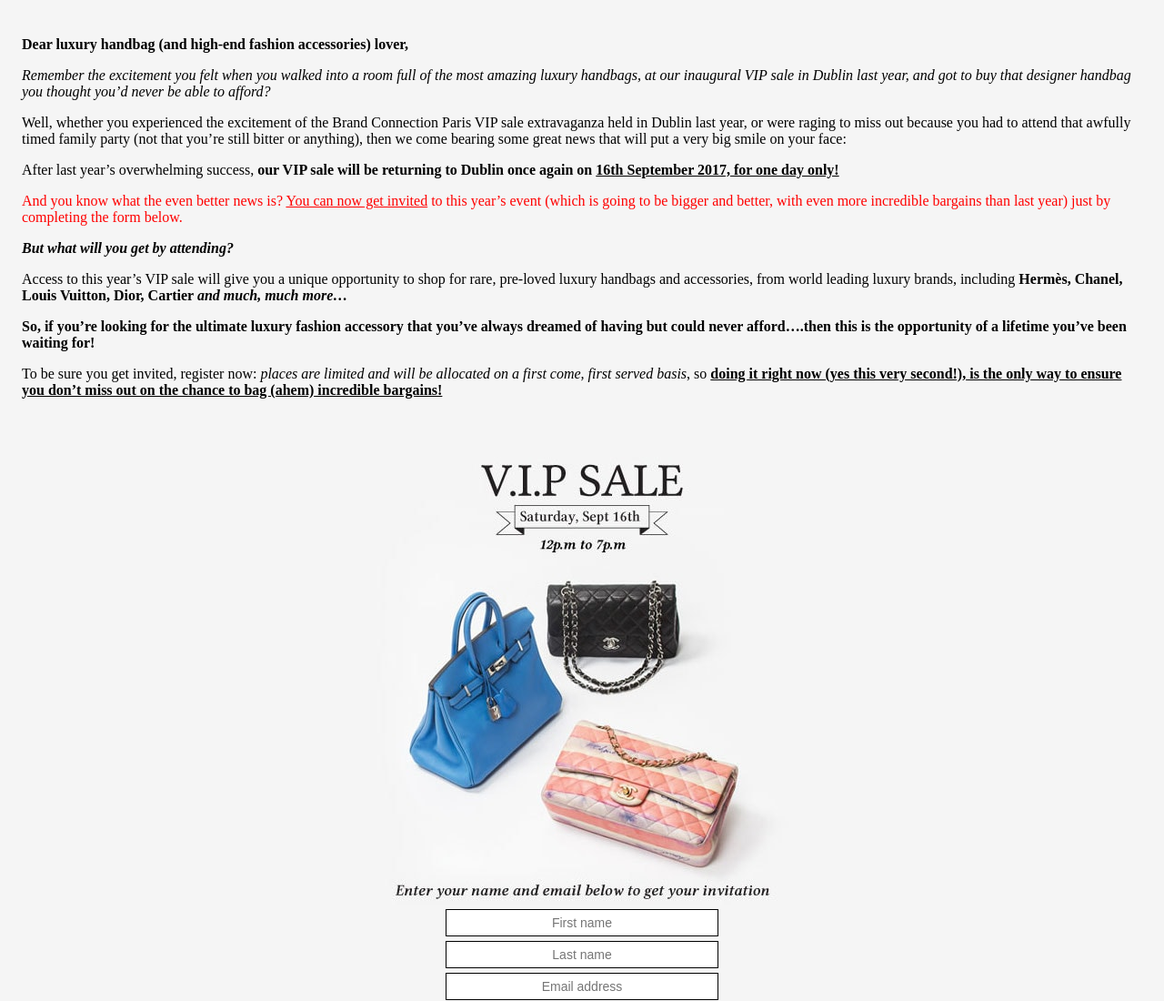
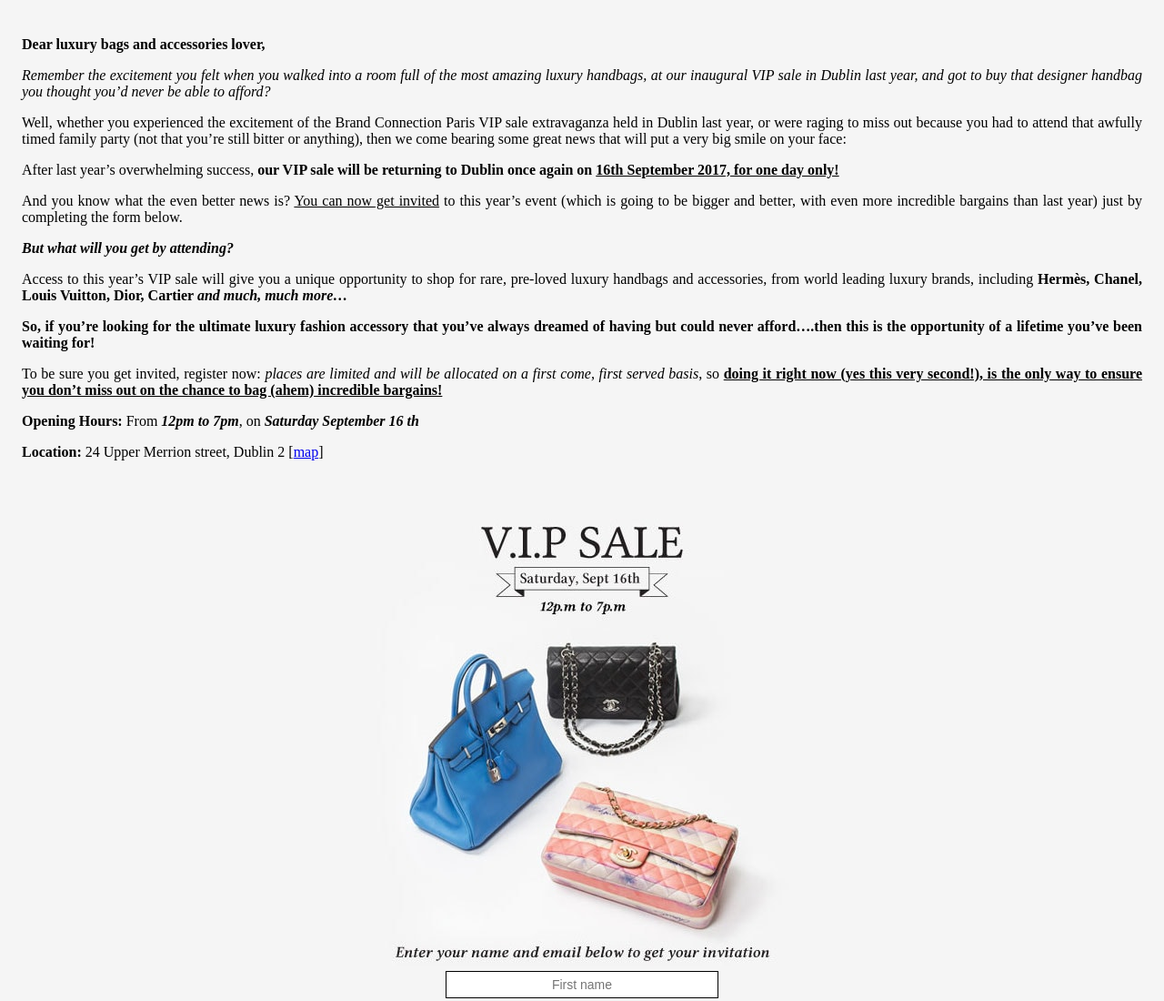
Before and after one commit to lhache/merrion, a website: page public/index.html in a window 1280 px wide. Shown: the top 1100 px of the page at 91% size. Drawn offline with Linux system fonts and the light colour scheme; no server answers.

Commit message:
modify text

```diff
--- a/public/index.html
+++ b/public/index.html
@@ -4,7 +4,7 @@
 </head>
 <body>
   <div class="merrion-text">
-    <p><b>Dear luxury handbag (and high-end fashion accessories) lover,</b></p>
+    <p><b>Dear luxury bags and accessories lover,</b></p>
     <p><i>Remember the excitement you felt when you walked into a room full of the most amazing luxury handbags, at our inaugural VIP sale in Dublin last year, and got to buy that designer handbag you thought you’d never be able to afford?</i></p>
     <p>Well, whether you experienced the excitement of the Brand Connection Paris VIP sale
 extravaganza held in Dublin last year, or were raging to miss out because you had to attend
@@ -12,15 +12,15 @@
 some great news that will put a very big smile on your face:</p>
     <p>After last year’s overwhelming success, <b>our VIP sale will be returning to Dublin once
 again on <u>16th September 2017, for one day only!</u></b></p>
-    <p style="color: red;">And you know what the even better news is? <u>You can now get invited</u> to this year’s
+    <p>And you know what the even better news is? <u>You can now get invited</u> to this year’s
 event (which is going to be bigger and better, with even more incredible bargains than
 last year) just by completing the form below.</p>
     <p><b><i>But what will you get by attending?</i></b></p>
     <p>Access to this year’s VIP sale will give you a unique opportunity to shop for rare, pre-loved luxury handbags and accessories, from world leading luxury brands, including <b>Hermès, Chanel, Louis Vuitton, Dior, Cartier <i>and much, much more…</i></b></p>
     <p><b>So, if you’re looking for the ultimate luxury fashion accessory that you’ve always dreamed of having but could never afford….then this is the opportunity of a lifetime you’ve been waiting for!</b></p>
     <p>To be sure you get invited, register now: <i>places are limited and will be allocated on a first come, first served basis</i>, so <b><u>doing it right now (yes this very second!), is the only way to ensure you don’t miss out on the chance to bag (ahem) incredible bargains!</u></b></p>
-    <!-- <p><b>Opening Hours:</b> From <b><i>12pm to 7pm</i></b>, on <b><i>Saturday September 16 th</i></b></p> -->
-    <!-- <p><b>Location:</b> 24 Upper Merrion street, Dublin 2. <a href="https://www.google.de/maps/place/The+Merrion+Hotel+Dublin/@53.3388517,-6.2519976,16.42z/data=!4m5!3m4!1s0x0:0x285b52a64197b80!8m2!3d53.3385349!4d-6.2529159" target="_blank">map</a></p> -->
+    <p><b>Opening Hours:</b> From <b><i>12pm to 7pm</i></b>, on <b><i>Saturday September 16 th</i></b></p>
+    <p><b>Location:</b> 24 Upper Merrion street, Dublin 2 [<a href="https://www.google.de/maps/place/The+Merrion+Hotel+Dublin/@53.3388517,-6.2519976,16.42z/data=!4m5!3m4!1s0x0:0x285b52a64197b80!8m2!3d53.3385349!4d-6.2529159" target="_blank">map</a>]</p>
   </div>
 
   <form action="/add" method="POST" class="merrion-form">
@@ -43,6 +43,7 @@
       padding: 1em;
       font-family: 'noto_serifregular',serif;
       font-size: 16px;
+      text-align: justify;
       }
 
     .merrion-form {
```
